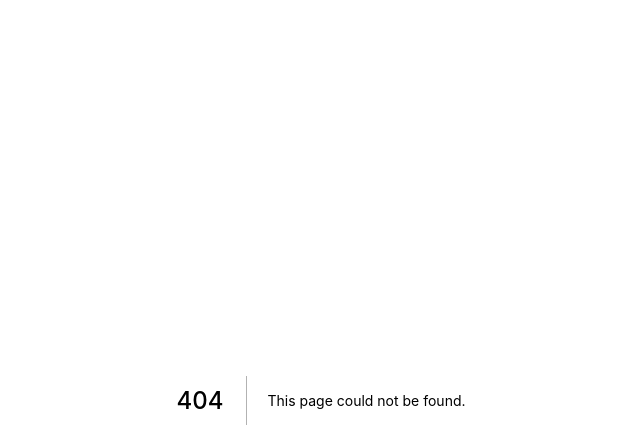
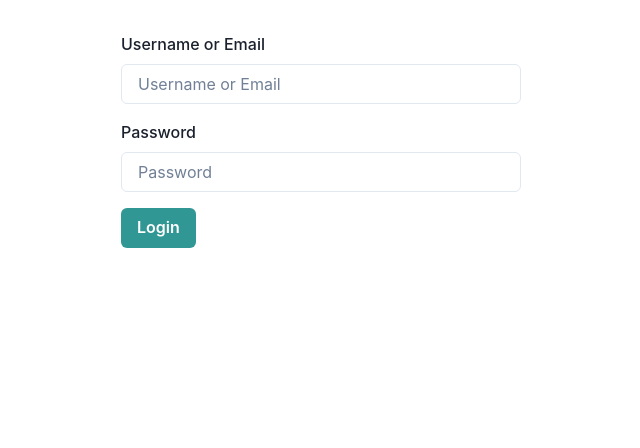
Before and after one commit to tricdt/GraphQL-TypeORM, a Next.js app in the folder client/: page /login in a window 1280 px wide. Before the commit this address had no page. Shown: the top 448 px of the page, without its empty margins (319-959 px from the left). Built offline with nearby package versions, Linux system fonts and the light colour scheme.

Commit message:
login page

```diff
--- /dev/null
+++ b/client/src/pages/login.tsx
@@ -0,0 +1,80 @@
+import { Box, Button, FormControl } from "@chakra-ui/react";
+import { Form, Formik, FormikHelpers } from "formik";
+import { useRouter } from "next/router";
+import InputField from "../components/InputField";
+import Wrapper from "../components/Wrapper";
+import {
+   LoginInput,
+   RegisterInput,
+   useLoginMutation,
+} from "../generated/graphql";
+import { mapFieldErrors } from "../helpers/mapFieldErrors";
+const Login = () => {
+   const router = useRouter();
+   const initialValues = {
+      usernameOrEmail: "",
+      password: "",
+   };
+
+   const [loginUser, { loading: _registerUserLoading, data, error }] =
+      useLoginMutation();
+
+   const onRegisterSubmit = async (
+      values: LoginInput,
+      { setErrors }: FormikHelpers<LoginInput>
+   ) => {
+      const response = await loginUser({
+         variables: {
+            loginInput: values,
+         },
+      });
+      if (response.data?.login.errors) {
+         setErrors(mapFieldErrors(response.data.login.errors));
+      } else if (response.data?.login.user) {
+         // register successfully
+         router.push("/");
+      }
+   };
+   return (
+      <Wrapper>
+         {error && <p>Failed to register</p>}
+         {data && data.login.success && (
+            <p>Registered successfully {JSON.stringify(data)}</p>
+         )}
+         <Formik initialValues={initialValues} onSubmit={onRegisterSubmit}>
+            {({ isSubmitting }) => (
+               <Form>
+                  <FormControl>
+                     <InputField
+                        name="usernameOrEmail"
+                        placeholder="Username or Email"
+                        label="Username or Email"
+                        type="text"
+                     />
+
+                     <Box mt={4}>
+                        <InputField
+                           name="password"
+                           placeholder="Password"
+                           label="Password"
+                           type="password"
+                        />
+                     </Box>
+
+                     <Button
+                        type="submit"
+                        colorScheme="teal"
+                        mt={4}
+                        isLoading={isSubmitting}
+                     >
+                        Login
+                     </Button>
+                  </FormControl>
+               </Form>
+            )}
+         </Formik>
+      </Wrapper>
+   );
+};
+
+export default Login;
```
